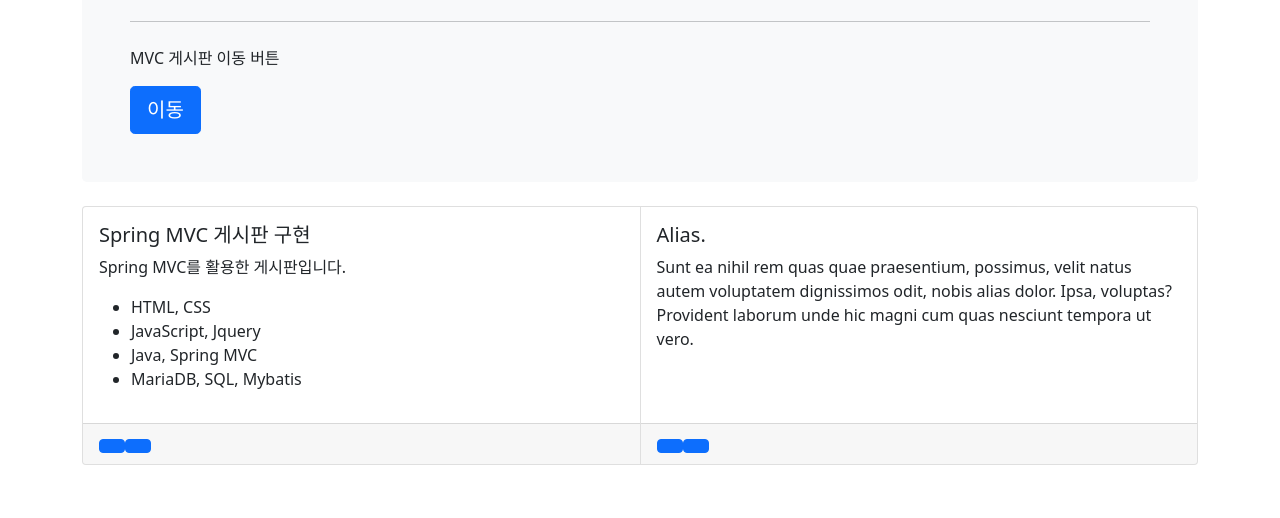
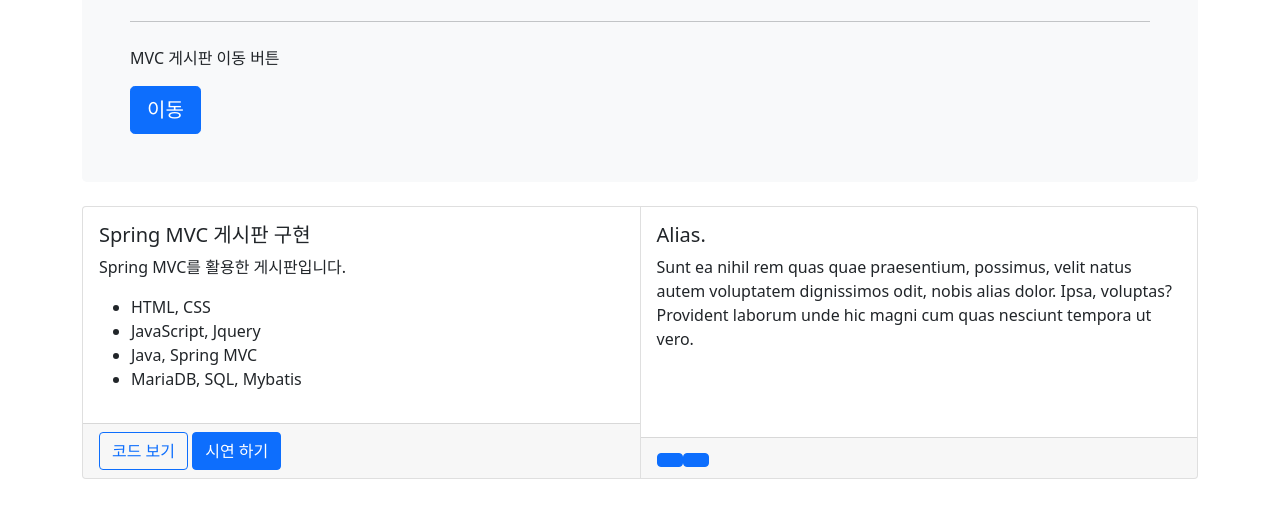
Before and after one commit to Drappear/Drappear.github.io, a plain HTML site: page index.html in a window 1280 px wide. Shown: the part 216-734 px from the top of the page. Drawn offline with nearby package versions, Linux system fonts and the light colour scheme.

Commit message:
Update index.html

```diff
--- a/index.html
+++ b/index.html
@@ -57,7 +57,10 @@
                 <li>MariaDB, SQL, Mybatis</li>
               </ul>
             </div>
-            <div class="card-footer"><a href="" class="btn btn-primary"></a><a href="" class="btn btn-primary"></a></div>
+            <div class="card-footer">
+              <a href="https://github.com/Drappear/projectD" class="btn btn-outline-primary">코드 보기</a>
+              <a href="http://3.36.124.209/spr/board/list" class="btn btn-primary">시연 하기</a>
+            </div>
           </div>
           <div class="card">
             <div class="card-body">
```
